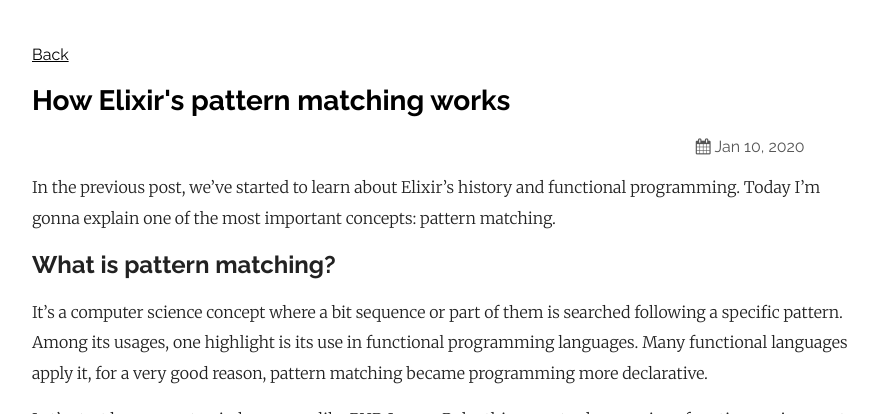
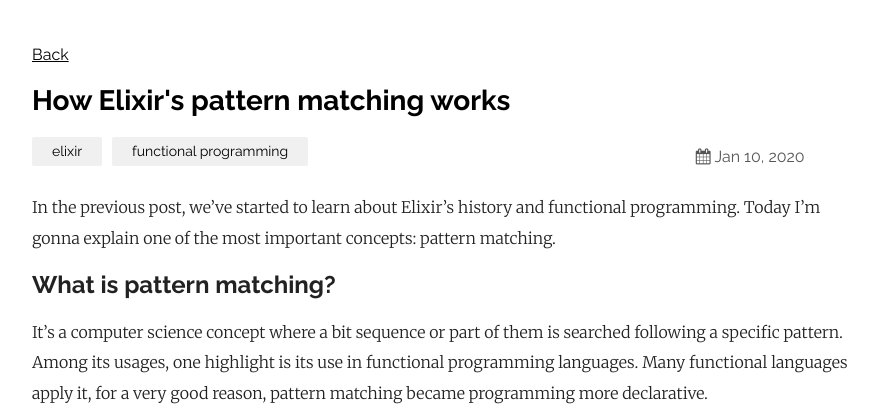
Before and after one commit to viniciusalonso/viniciusalonso.github.io, a Jekyll site: the page built from _posts/2020-01-10-understand-elixir-pattern-matching.md, in a window 1280 px wide and 1400 px high, cut to the strip 0-414 px from the top of the window. Shown: the whole strip, without its empty margins (323-1201 px from the left). Built offline with Jekyll 4.4.1, drawn with Linux system fonts in a browser that asks for light colours; comment, search, counter and statistics services are not loaded.

Commit message:
rename css class and show tags in home page

```diff
--- a/_layouts/home.html
+++ b/_layouts/home.html
@@ -21,8 +21,8 @@
       <h2 class="post-title">{{ post.title | escape }}</h2>
     </a>
     <div class="post-meta">
-      <ul class="post-categories">
-        {%- for tag in post.categories -%}
+      <ul class="post-tags">
+        {%- for tag in post.tags -%}
         <li>{{ tag }}</li>
         {%- endfor -%}
       </ul>
--- a/_layouts/post.html
+++ b/_layouts/post.html
@@ -8,8 +8,8 @@
     <h2 class="post-title">{{ page.title | escape }}</h2>
   </a>
   <div class="post-meta">
-    <ul class="post-categories">
-      {%- for tag in page.categories -%}
+    <ul class="post-tags">
+      {%- for tag in page.tags -%}
       <li>{{ tag }}</li>
       {%- endfor -%}
     </ul>
--- a/_sass/plain.scss
+++ b/_sass/plain.scss
@@ -111,7 +111,7 @@
 	}
 }
 
-.post-categories {
+.post-tags {
 	list-style-type: none;
 	margin: 0;
 	padding: 0;
```
